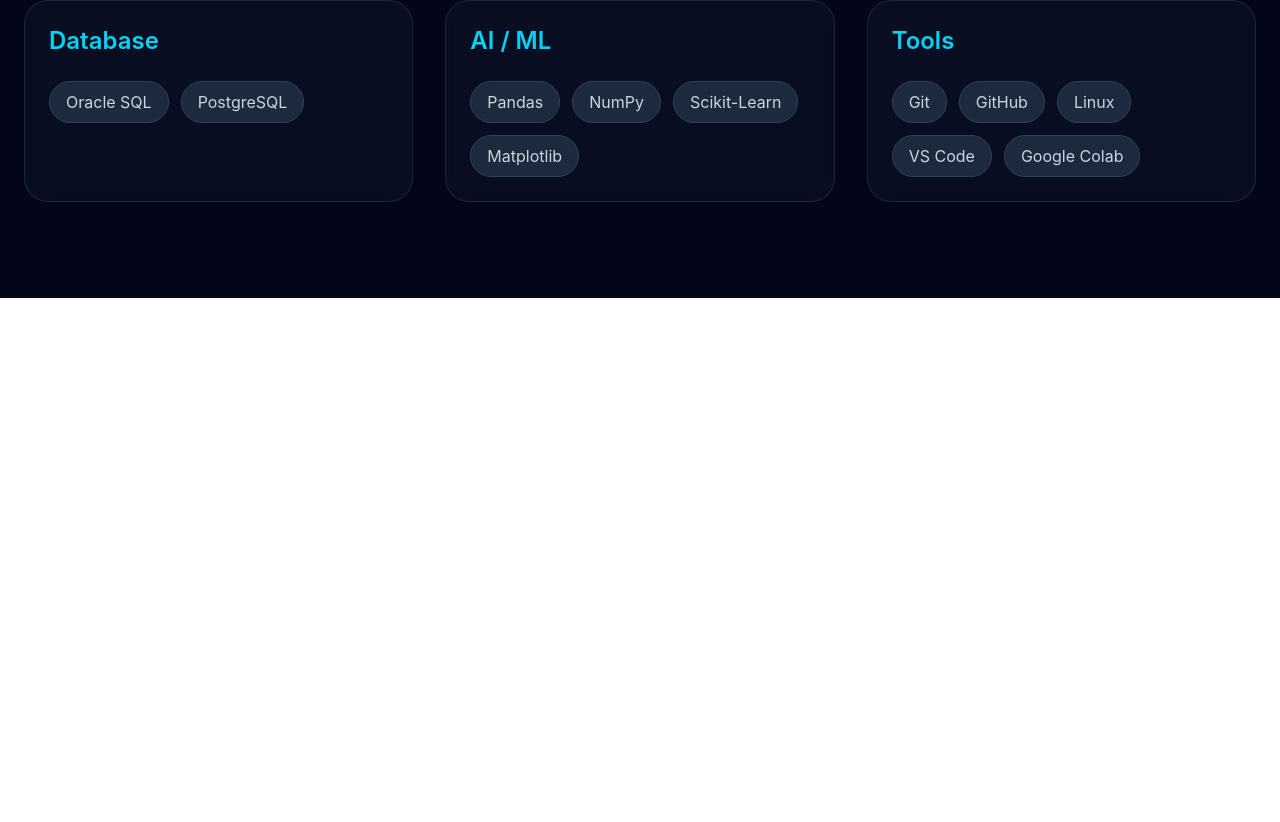
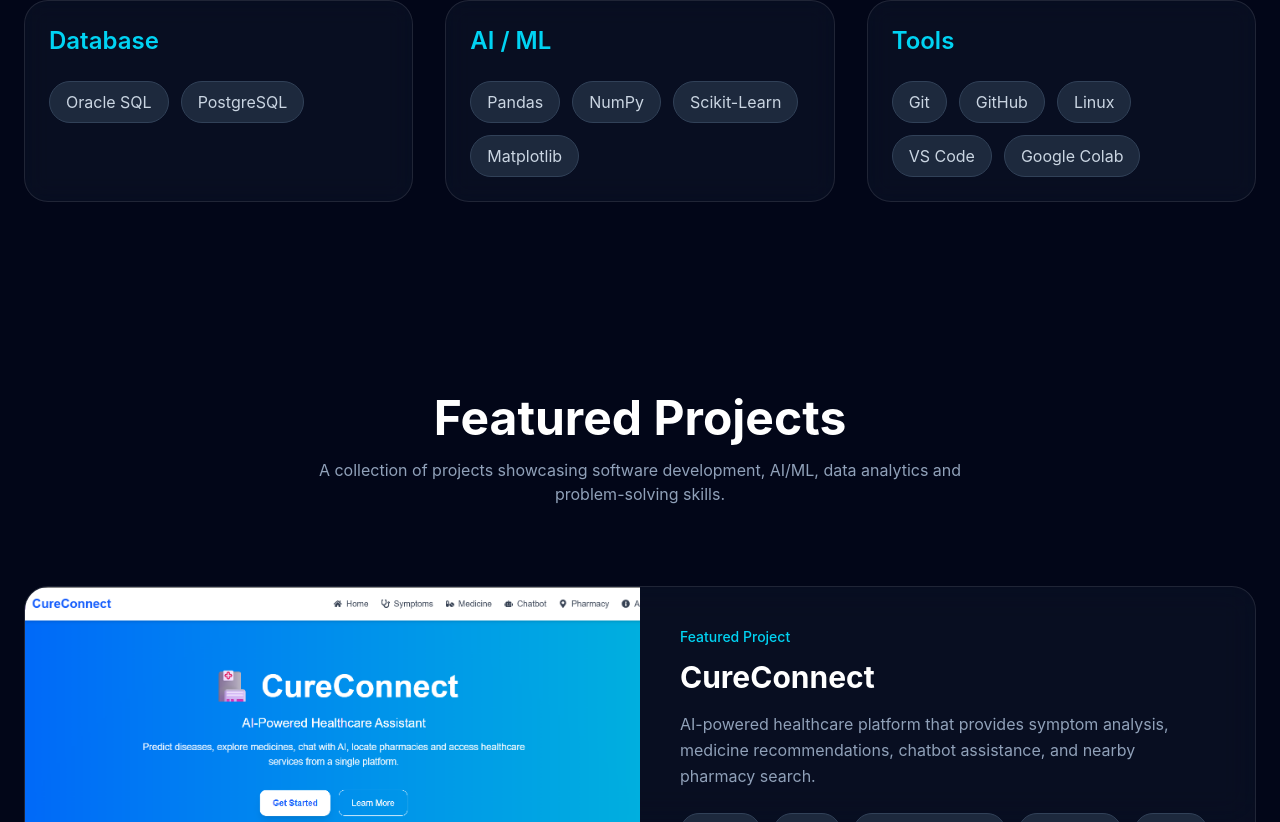
Before and after one commit to Rohan2731/rohan-portfolio, a React app: page / in a window 1280 px wide. Shown: the part 1978-2800 px from the top of the page. Before the commit the page ends 2276 px from the top, so only its background shows below. Built offline with nearby package versions, Linux system fonts and the light colour scheme; the HTML template or start-up script is replaced by a standard one.

Commit message:
Added Projects section

```diff
--- a/src/App.jsx
+++ b/src/App.jsx
@@ -2,6 +2,7 @@
 import Hero from "./components/Hero";
 import About from "./components/About";
 import Skills from "./components/Skills";
+import Projects from "./components/Projects";
 
 function App() {
   return (
@@ -10,6 +11,7 @@
       <Hero />
       <About />
       <Skills />
+      <Projects />
     </div>
   );
 }
--- a/src/components/Projects.jsx
+++ b/src/components/Projects.jsx
@@ -0,0 +1,149 @@
+import { motion } from "framer-motion";
+import { FaExternalLinkAlt } from "react-icons/fa";
+import { projects } from "../data/projects";
+
+function Projects() {
+  return (
+    <section
+      id="projects"
+      className="py-24 px-6 bg-slate-950 text-white"
+    >
+      <div className="max-w-7xl mx-auto">
+
+        {/* Section Heading */}
+        <motion.div
+          initial={{ opacity: 0, y: 40 }}
+          whileInView={{ opacity: 1, y: 0 }}
+          transition={{ duration: 0.6 }}
+          viewport={{ once: true }}
+          className="text-center mb-20"
+        >
+          <h2 className="text-4xl md:text-5xl font-bold mb-4">
+            Featured Projects
+          </h2>
+
+          <p className="text-slate-400 max-w-2xl mx-auto">
+            A collection of projects showcasing software development,
+            AI/ML, data analytics and problem-solving skills.
+          </p>
+        </motion.div>
+
+        {/* Project Cards */}
+        <div className="space-y-10">
+
+          {projects.map((project, index) => (
+            <motion.div
+              key={index}
+              initial={{ opacity: 0, y: 60 }}
+              whileInView={{ opacity: 1, y: 0 }}
+              transition={{ duration: 0.7 }}
+              viewport={{ once: true }}
+              className="
+                bg-slate-900/50
+                backdrop-blur-lg
+                border
+                border-white/10
+                rounded-3xl
+                overflow-hidden
+                hover:border-cyan-400/40
+                hover:-translate-y-1
+                transition-all
+                duration-300
+              "
+            >
+              <div className="grid lg:grid-cols-2 gap-0">
+
+                {/* Image */}
+                <div className="overflow-hidden">
+                  <img
+                    src={project.image}
+                    alt={project.title}
+                    className="
+                      w-full
+                      h-[320px]
+                      lg:h-full
+                      object-cover
+                      hover:scale-105
+                      transition-transform
+                      duration-700
+                    "
+                  />
+                </div>
+
+                {/* Content */}
+                <div className="p-8 lg:p-10 flex flex-col justify-center">
+
+                  <span className="text-cyan-400 text-sm font-medium mb-3">
+                    Featured Project
+                  </span>
+
+                  <h3 className="text-3xl font-bold mb-4">
+                    {project.title}
+                  </h3>
+
+                  <p className="text-slate-400 leading-relaxed mb-6">
+                    {project.description}
+                  </p>
+
+                  {/* Tech Stack */}
+                  <div className="flex flex-wrap gap-3 mb-8">
+                    {project.tech.map((tech, i) => (
+                      <span
+                        key={i}
+                        className="
+                          px-4
+                          py-2
+                          rounded-full
+                          bg-slate-800
+                          border
+                          border-slate-700
+                          text-sm
+                          text-slate-300
+                        "
+                      >
+                        {tech}
+                      </span>
+                    ))}
+                  </div>
+
+                  {/* Buttons */}
+                  <div className="flex gap-4">
+
+                    <a
+                      href={project.live}
+                      target="_blank"
+                      rel="noreferrer"
+                      className="
+                        inline-flex
+                        items-center
+                        gap-2
+                        px-6
+                        py-3
+                        rounded-xl
+                        bg-cyan-500
+                        hover:bg-cyan-400
+                        text-black
+                        font-semibold
+                        transition
+                      "
+                    >
+                      Live Demo
+                      <FaExternalLinkAlt />
+                    </a>
+
+                  </div>
+
+                </div>
+
+              </div>
+            </motion.div>
+          ))}
+
+        </div>
+
+      </div>
+    </section>
+  );
+}
+
+export default Projects;
--- a/src/data/projects.js
+++ b/src/data/projects.js
@@ -0,0 +1,36 @@
+export const projects = [
+  {
+    title: "CureConnect",
+    image: "/cureconnect.png",
+    description:
+      "AI-powered healthcare platform that provides symptom analysis, medicine recommendations, chatbot assistance, and nearby pharmacy search.",
+
+    tech: [
+      "Python",
+      "Flask",
+      "Machine Learning",
+      "JavaScript",
+      "HTML",
+      "CSS"
+    ],
+
+    live: "https://cure-connect-three.vercel.app/",
+  },
+
+  {
+    title: "AI Trading Bot",
+    image: "/trading-bot.png",
+    description:
+      "Trading system that analyzes financial time-series data, performs backtesting, and visualizes strategy performance metrics.",
+
+    tech: [
+      "Python",
+      "Pandas",
+      "NumPy",
+      "Scikit-Learn",
+      "FastAPI"
+    ],
+
+    live: "https://trading-bot-frontend-dashboard.vercel.app/",
+  },
+];
```
Also changed, not shown: public/cureconnect.png (added), public/trading-bot.png (added).
